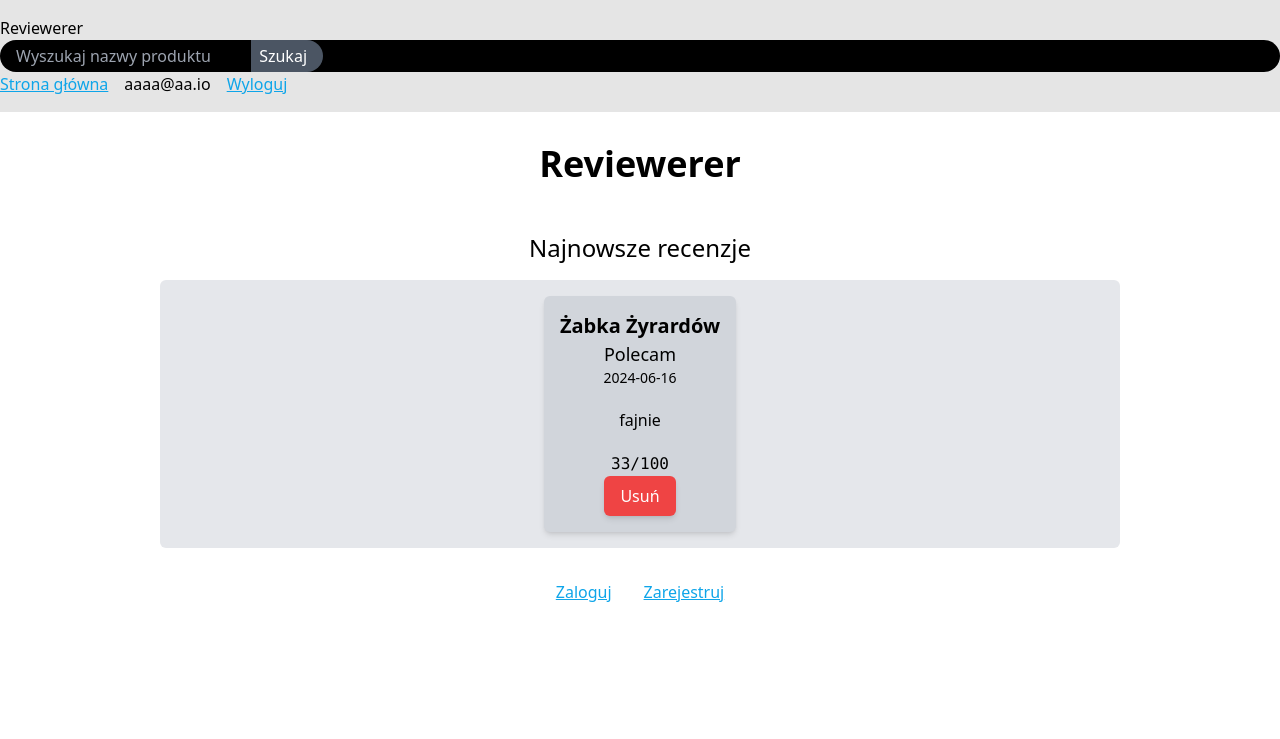
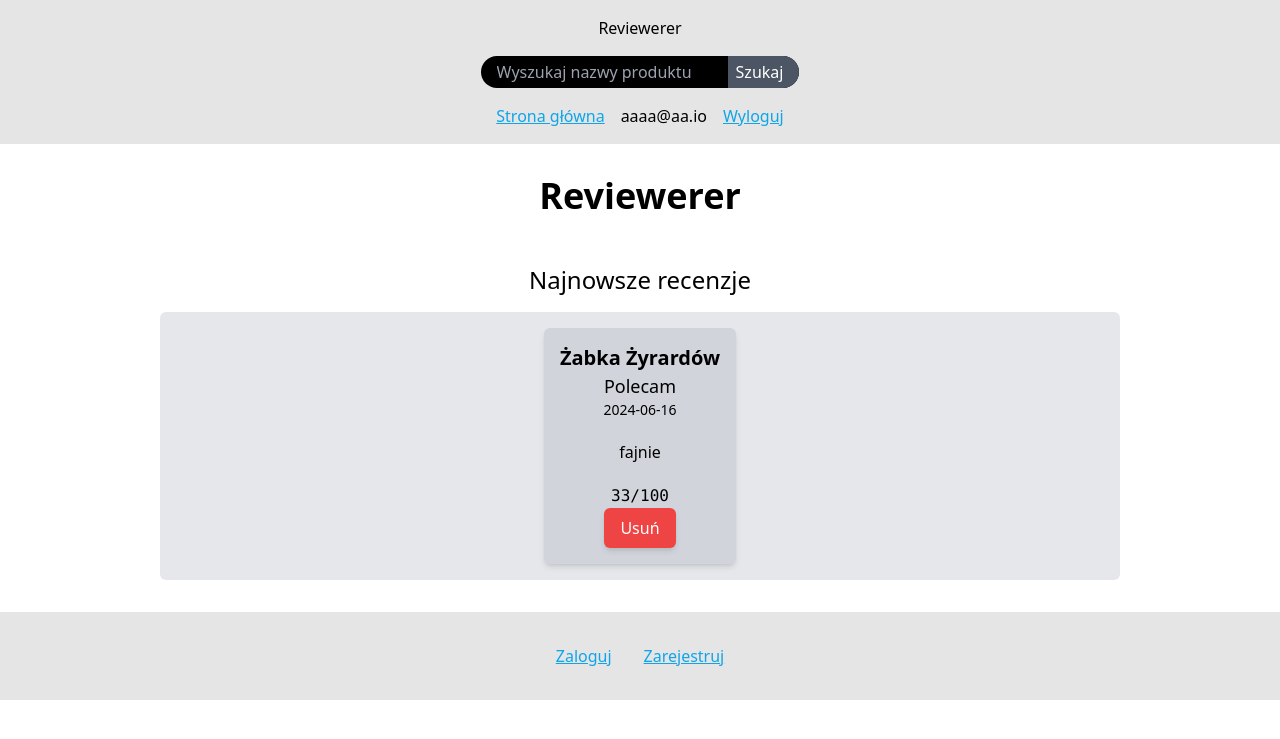
Before and after one commit to NxtPerfect/Reviewerer, a PHP site: page /home.php in a window 1280 px wide. Shown: the top 739 px of the page. Run offline with PHP 8.4, Linux system fonts and the light colour scheme; a user stored in the database is signed in; data comes from the database, SQL or seed files in the repository; some libraries are stand-ins or nearby versions.

Commit message:
Minor css updates
added showcase screenshots

```diff
--- a/src/footer.php
+++ b/src/footer.php
@@ -1,4 +1,4 @@
-<footer class='flex flex-row gap-8 justify-content-center justify-center content-center items-center w-full py-8'>
+<footer class='bg-neutral-200 mt-8 flex flex-row gap-8 justify-content-center justify-center content-center items-center w-full py-8'>
     <a class='text-sky-500 hover:text-sky-600 hover:cursor-pointer active:text-sky-400 transition underline'href="/src/login.php">Zaloguj</a>
     <a class='text-sky-500 hover:text-sky-600 hover:cursor-pointer active:text-sky-400 transition underline'href="/src/register.php">Zarejestruj</a>
     <script src="https://cdn.tailwindcss.com"></script>
--- a/src/nav.php
+++ b/src/nav.php
@@ -11,13 +11,13 @@
   }
 ?>
 
-<nav class="bg-neutral-200 w-full py-4">
+<nav class="grid grid-col-3 justify-items-center max-sm:justify-between max-sm:px-0 justify-center items-center gap-4 bg-neutral-200 w-full py-4">
   <div class="logo">Reviewerer</div>
-  <form class="bg-black rounded-full pl-4" action="search.php">
-    <input class="bg-transparent text-white" type="text" name="search_name" maxlength="64" placeholder="Wyszukaj nazwy produktu"></input>
-    <button class="text-white bg-gray-600 hover:bg-gray-700 hover:cursor-pointer active:bg-gray-500 transition rounded-r-full px-2 pr-4 py-1 h-full" type="submit">Szukaj</button>
+  <form class="flex flex-row bg-black rounded-full pl-4" action="search.php">
+    <input class="bg-transparent text-white w-full" type="text" name="search_name" maxlength="64" placeholder="Wyszukaj nazwy produktu"></input>
+    <button class="text-white bg-gray-600 hover:bg-gray-700 hover:cursor-pointer active:bg-gray-500 transition rounded-r-full xl:px-2 xl:pr-4 xl:py-1 h-full" type="submit">Szukaj</button>
   </form>
-  <div class="flex flex-row gap-4">
+  <div class="flex xl:flex-row flex-col gap-4">
   <?php
     if (isset($_SESSION["email"])) {
       echo "<a class='text-sky-500 hover:text-sky-600 hover:cursor-pointer active:text-sky-400 transition underline' href='/src/home.php'>Strona główna</a>";
```
Also changed, not shown: showcase/HomePage.jpg (added), showcase/LoginPage.jpg (added), showcase/ProductPage.jpg (added), showcase/RegisterPage.jpg (added), showcase/SearchPage.jpg (added).
